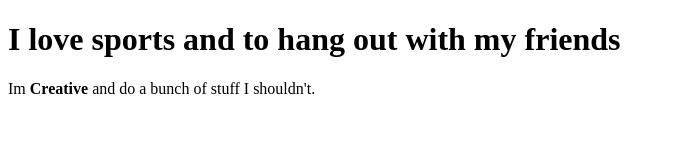
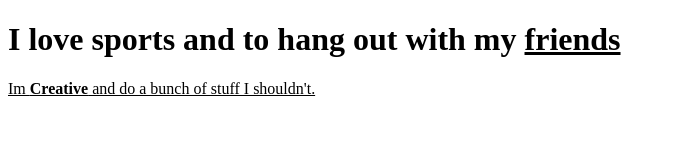
Before and after one commit to AurenD4590/Tech2022, a plain HTML site: page index.html in a window 1280 px wide. Shown: the whole page, without its empty margins (0-676 px from the left). Drawn offline with Linux system fonts and the light colour scheme.

Commit message:
Underlined a word

```diff
--- a/index.html
+++ b/index.html
@@ -3,7 +3,7 @@
 <html>
  <body>
 
-  <h1>I love sports and to hang out with my friends</h1>
+  <h1>I love sports and to hang out with my <u>friends</h1>
   <p>Im <b>Creative</b> and do a bunch of stuff I shouldn't.</p>
 
  </body>
```
